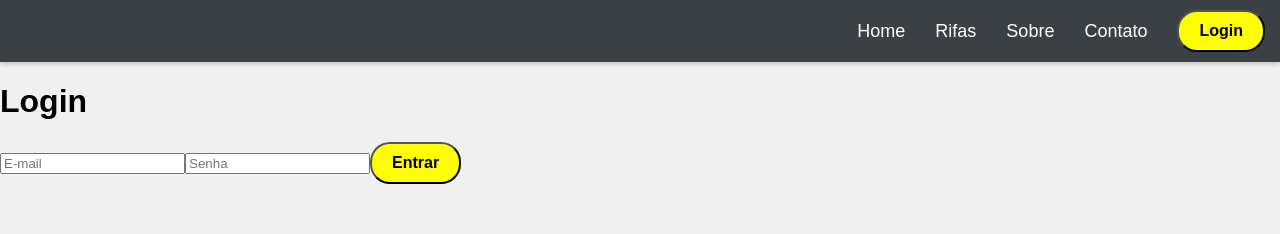
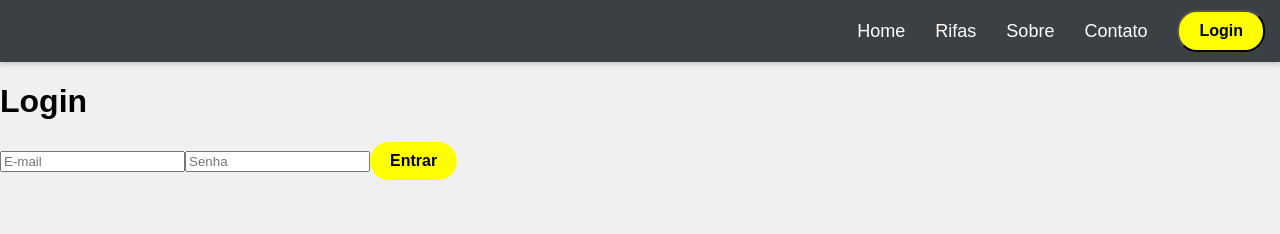
Before and after one commit to lanroo/rifamiga_fraternidade, a React (Create React App) app: page /login in a window 1280 px wide. Shown: the top 234 px of the page. Built offline with nearby package versions, Linux system fonts and the light colour scheme.

Commit message:
button-login modify

```diff
--- a/src/components/Header.tsx
+++ b/src/components/Header.tsx
@@ -1,6 +1,6 @@
 import React from 'react';
 import { Link } from 'react-router-dom';
-import { FaUser } from 'react-icons/fa';
+
 
 import '../pages/styles/Header.css'; // css importação estilos
 const Header: React.FC = () => {
--- a/src/pages/LoginPage.tsx
+++ b/src/pages/LoginPage.tsx
@@ -1,4 +1,5 @@
 import React, { useState } from 'react';
+import './styles/LoginPage.css';
 
 const LoginPage: React.FC = () => {
   const [email, setEmail] = useState('');
@@ -16,7 +17,8 @@ const LoginPage: React.FC = () => {
       <form onSubmit={handleSubmit}>
         <input type="email" placeholder="E-mail" value={email} onChange={(e) => setEmail(e.target.value)} />
         <input type="password" placeholder="Senha" value={senha} onChange={(e) => setSenha(e.target.value)} />
-        <button type="submit">Entrar</button>
+        <button type="submit" className="button-login">Entrar</button>
+
       </form>
 
     </div>
--- a/src/pages/styles/LoginPage.css
+++ b/src/pages/styles/LoginPage.css
@@ -0,0 +1,13 @@
+/* LoginPage.css */
+.button-login {
+    background-color: yellow;
+    color: black;
+    border: none;
+    padding: 10px 20px;
+    cursor: pointer;
+  }
+
+  .button-login:hover {
+    background-color: #000000;
+    color:white;
+  }
```
